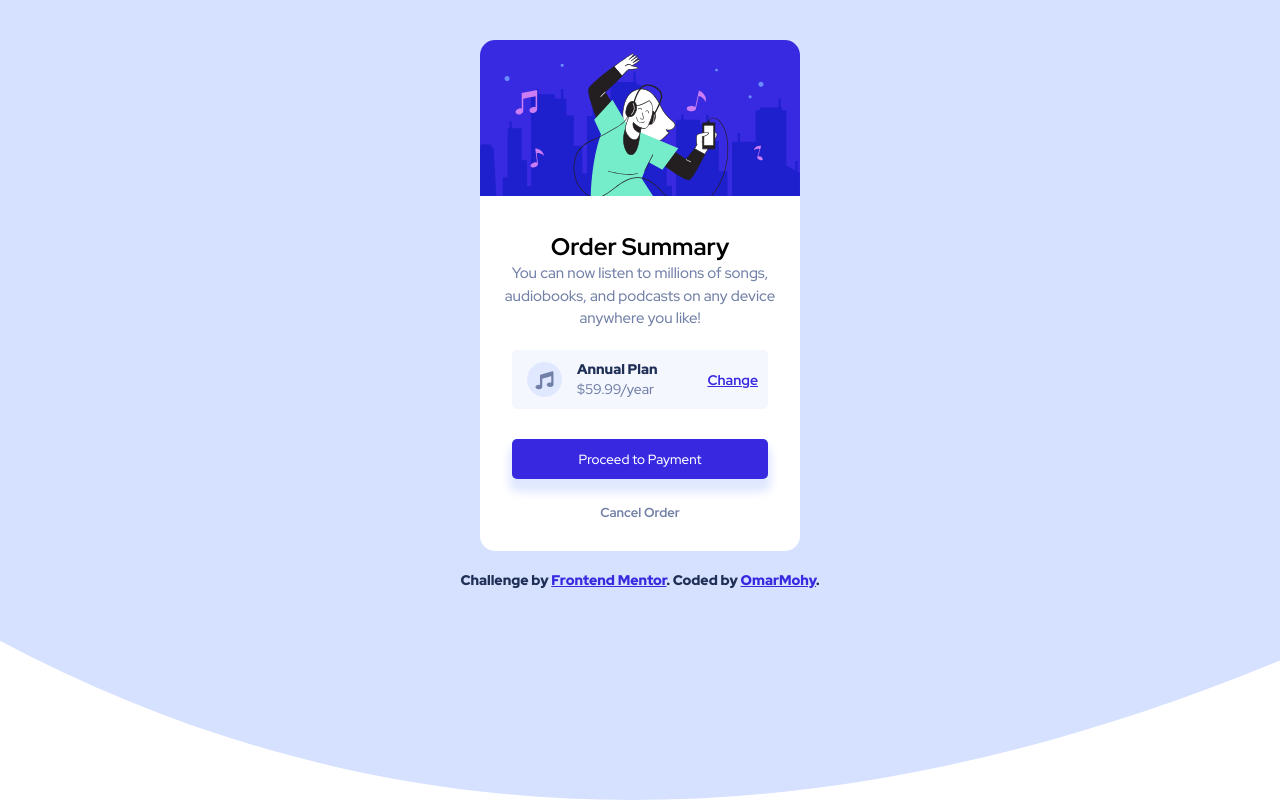
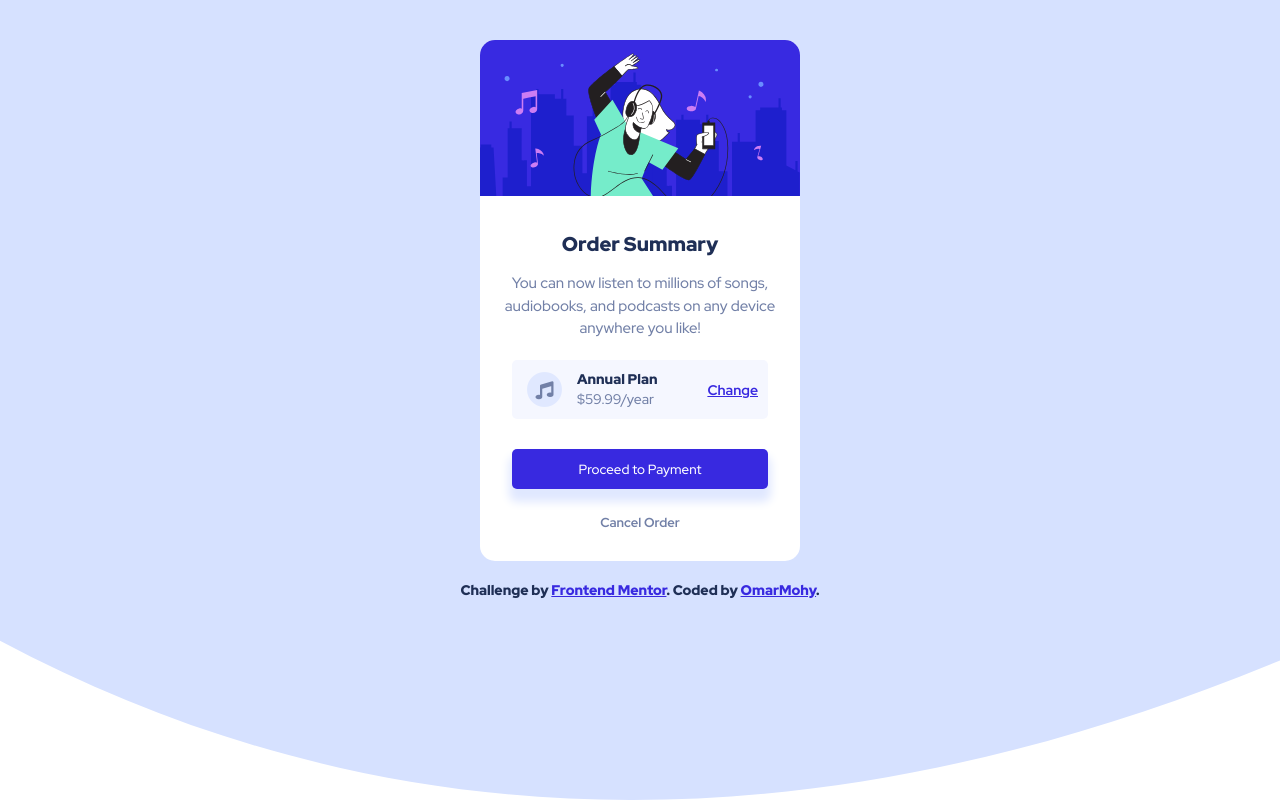
Before and after one commit to omarmohy98/Order-summary-component, a plain HTML site: page index.html in a window 1280 px wide. Drawn offline with Linux system fonts and the light colour scheme.

Commit message:
Update main.css

```diff
--- a/css/main.css
+++ b/css/main.css
@@ -39,7 +39,7 @@ main{
     margin-bottom: 30px;
     padding-top: 30px;
 }
-.summary-container h2 {
+.summary-container h1 {
     font-size: 20px;
     font-weight: 900;
     color: hsl(223, 47%, 23%);
```
